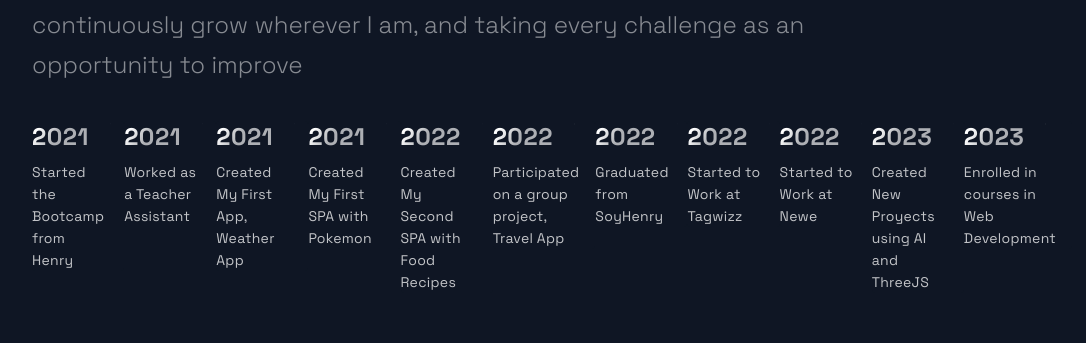
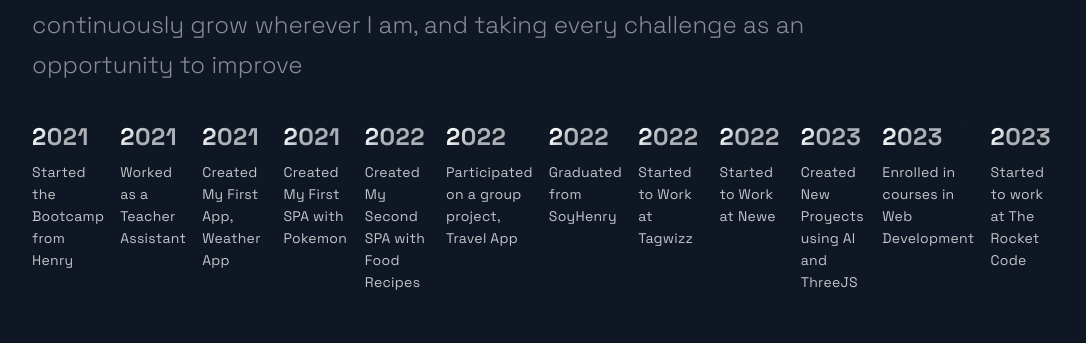
Before and after one commit to Juth7/portfoliomj, a Next.js app: page / in a window 1280 px wide. Shown: the part 3710-4053 px from the top of the page, without its empty margins (88-1174 px from the left). Built offline with nearby package versions, Linux system fonts and the light colour scheme.

Commit message:
Update constants.js

```diff
--- a/src/constants/constants.js
+++ b/src/constants/constants.js
@@ -123,4 +123,5 @@ export const TimeLineData = [
   { year: 2022, text: "Started to Work at Newe" },
   { year: 2023, text: "Created New Proyects using AI and ThreeJS" },
   { year: 2023, text: "Enrolled in courses in Web Development" },
+  { year: 2023, text: "Started to work at The Rocket Code" },
 ];
```
